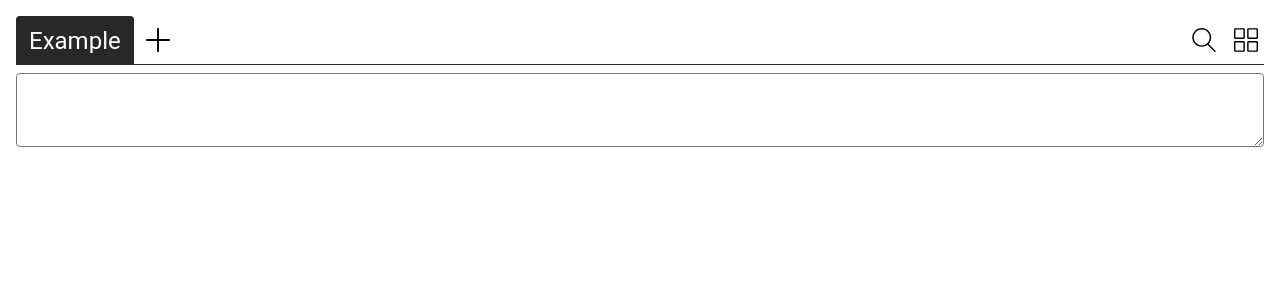
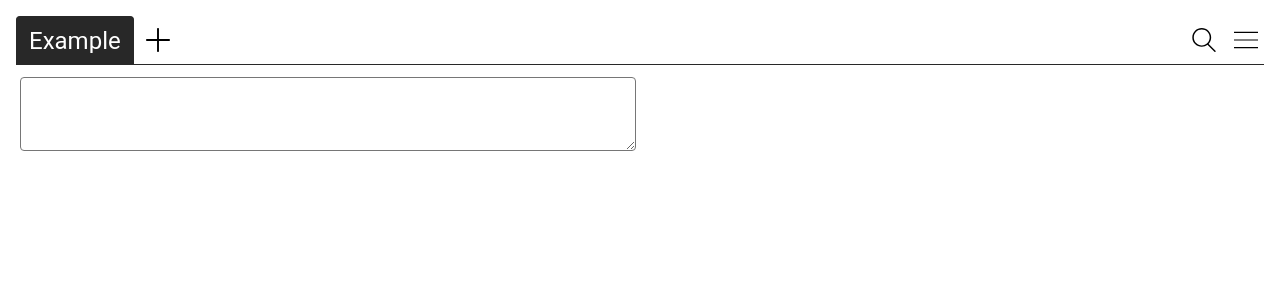
Before and after one commit to jdc-cunningham/local-notes, a React (Create React App) app in the folder app/: page / in a window 1280 px wide. Both pictures are taken after a click on the button 1246 px from the left and 40 px from the top of the page. Shown: the top 300 px of the page. Built offline with nearby package versions, Linux system fonts and the light colour scheme.

Commit message:
lazy grid view

```diff
--- a/app/src/App.js
+++ b/app/src/App.js
@@ -43,23 +43,24 @@ function App() {
         />}
         {!tabViewActive && <TabSearch/>}
         {bodyVerticalActive &&
-          <button type="button" className="App__header-grid-view">
+          <button type="button" className="App__header-grid-view" onClick={() => setBodyVerticalActive(false)}>
             <img src={GridIcon} alt="grid view"/></button>
         }
         {!bodyVerticalActive &&
-          <button type="button" className="App__header-vertical-view">
+          <button type="button" className="App__header-vertical-view" onClick={() => setBodyVerticalActive(true)}>
             <img src={VerticalIcon} alt="vertical view"/>
           </button>
         }
       </div>
       <div className="App__body">
-        {bodyVerticalActive && <BodyVertical
+        <BodyVertical
           noteData={noteData}
           updateNote={updateNote}
           refreshData={refreshData}
           activeNoteTab={activeNoteTab}
-        />}
-        {!bodyVerticalActive && <BodyGrid noteData={noteData}/>}
+          gridView={!bodyVerticalActive}
+        />
+        {/* {!bodyVerticalActive && <BodyGrid noteData={noteData}/>} */}
       </div>
     </div>
   );
--- a/app/src/components/body/body-vertical/BodyVertical.js
+++ b/app/src/components/body/body-vertical/BodyVertical.js
@@ -1,9 +1,9 @@
 import './BodyVertical.scss';
 import DeleteIcon from '../../../assets/icons/recycle-bin-line-icon.svg';
 
-const renderNoteBodies = (noteData, updateNote, refreshData, activeNoteTab) => (
+const renderNoteBodies = (noteData, updateNote, refreshData, activeNoteTab, gridView) => (
   noteData.map((note, index) => (
-    <div key={index} className={`BodyVertical__note ${note.name === activeNoteTab ? 'active' : ''}`}>
+    <div key={index} className={`BodyVertical__note ${(note.name === activeNoteTab || gridView) ? 'active' : ''}`} title={note.name}>
       <textarea value={note.body} onChange={(e) => updateNote(note.key, e.target.value, refreshData)}/>
       <button type="button" className="BodyVertical__note-delete" title="delete note">
         <img src={DeleteIcon} alt="delete note"/>
@@ -13,11 +13,11 @@ const renderNoteBodies = (noteData, updateNote, refreshData, activeNoteTab) => (
 )
 
 const BodyVertical = (props) => {
-  const { noteData, updateNote, refreshData, activeNoteTab } = props;
+  const { noteData, updateNote, refreshData, activeNoteTab, gridView } = props;
 
   return (
-    <div className="BodyVertical">
-      {renderNoteBodies(noteData, updateNote, refreshData, activeNoteTab)}
+    <div className={`BodyVertical ${gridView ? 'grid' : ''}`}>
+      {renderNoteBodies(noteData, updateNote, refreshData, activeNoteTab, gridView)}
     </div>
   );
 }
--- a/app/src/components/body/body-vertical/BodyVertical.scss
+++ b/app/src/components/body/body-vertical/BodyVertical.scss
@@ -5,6 +5,16 @@
   flex-direction: column;
   padding: 0.5rem 0;
   width: 100%;
+
+  &.grid {
+    flex-direction: row;
+    flex-wrap: wrap;
+
+    .BodyVertical__note {
+      width: calc(50% - 0.5rem);
+      margin: 0.25rem;
+    }
+  }
 }
 
 .BodyVertical__note {
```
Also changed, not shown: 1 other file (tests, documents, lock files or other folders).
